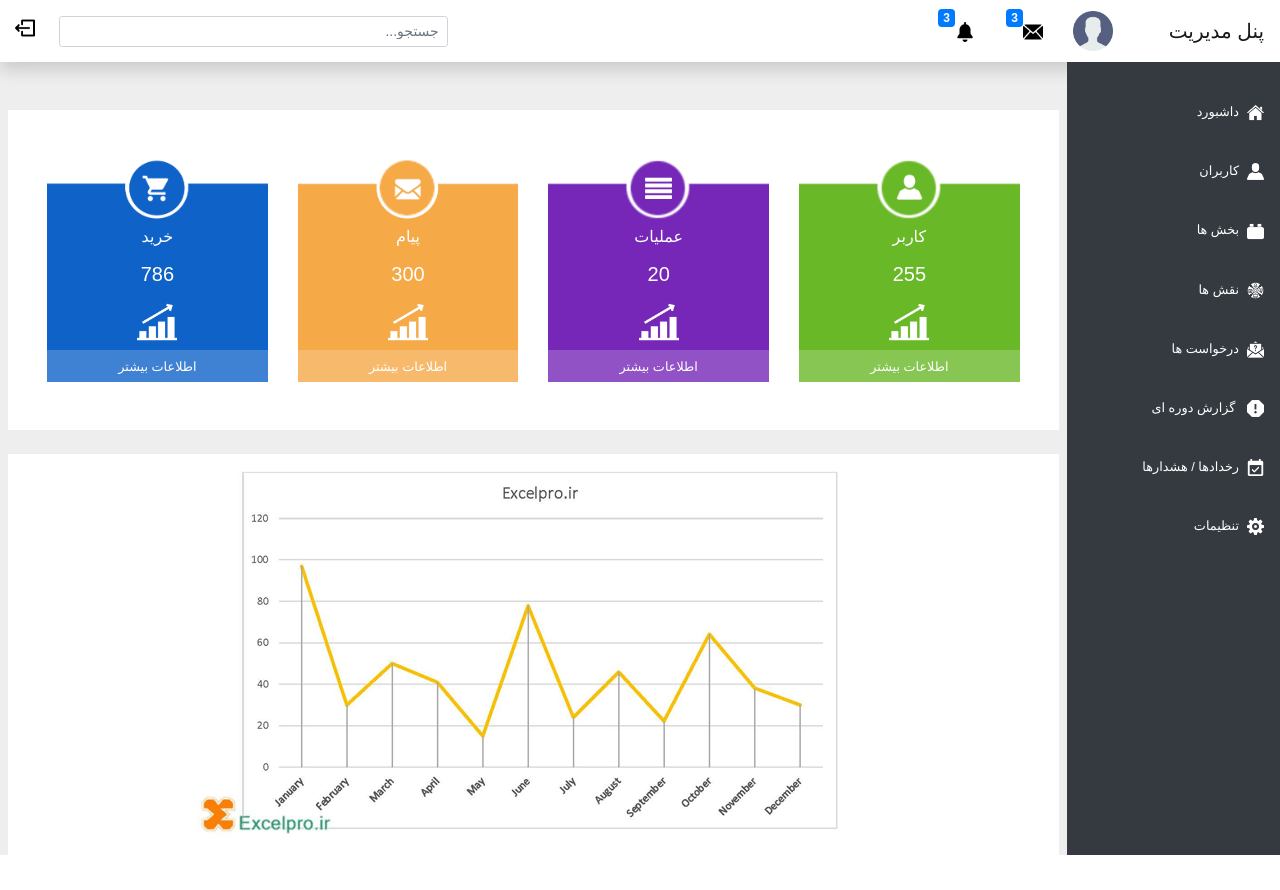
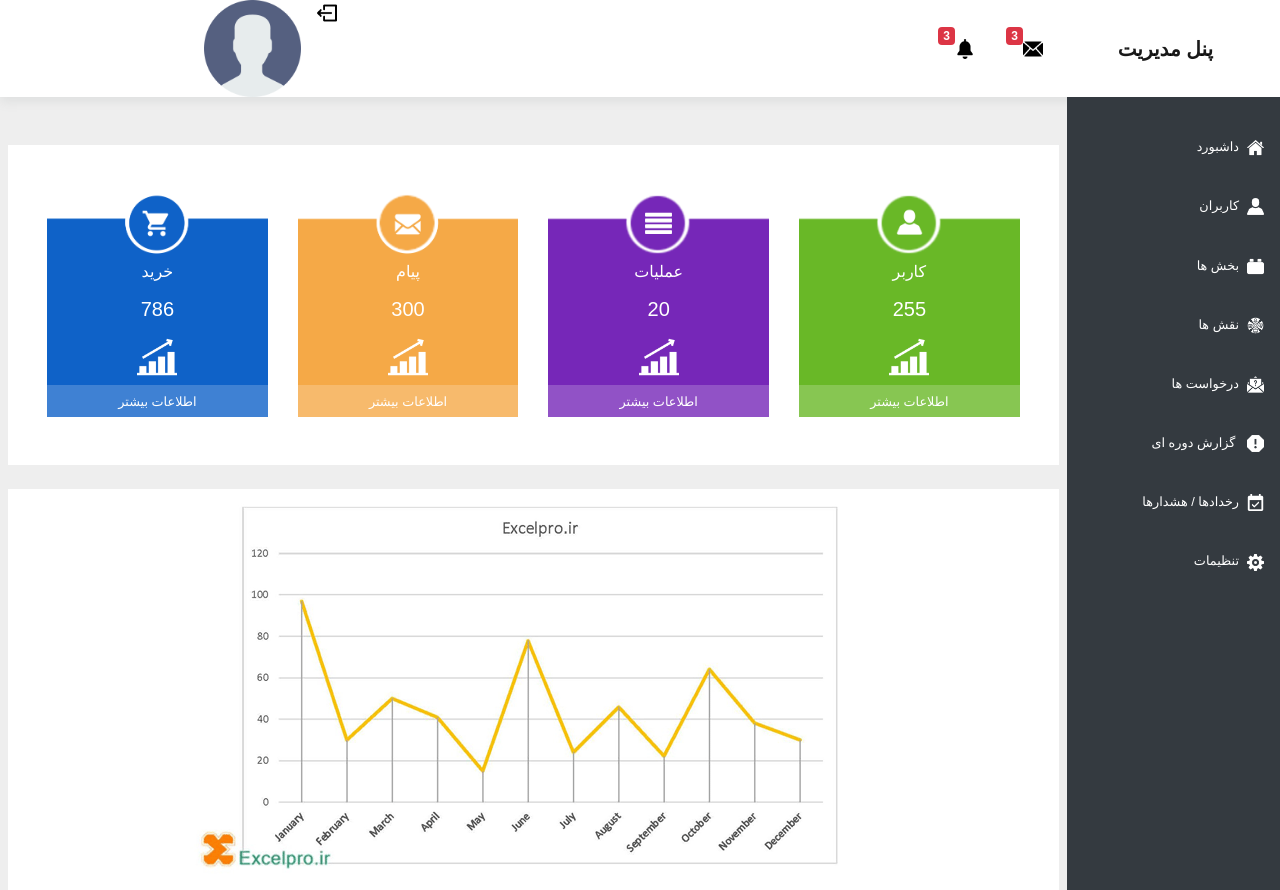
Before and after one commit to baharb68/ManagementPanel, a React (Create React App) app in the folder panel-app/: page / in a window 1280 px wide. Before the commit the page ends 855 px from the top, so only its background shows below. Built offline with nearby package versions, Linux system fonts and the light colour scheme; a web font is replaced by a local one.

Commit message:
modifying navbar:adding  prop for panel logo

```diff
--- a/panel-app/src/App.js
+++ b/panel-app/src/App.js
@@ -11,7 +11,7 @@ import Main from '../src/components/Main/Main'
 function App() {
   return (
     <div className="App">
-        <Navbar />
+        <Navbar logo="پنل مدیریت" />
         <Main />
     </div>
   );
--- a/panel-app/src/components/Navbar/Navbar.css
+++ b/panel-app/src/components/Navbar/Navbar.css
@@ -1,3 +1,6 @@
+.b-shadow{
+    box-shadow:0px 5px 10px #dfe0e0;
+}
 .navbar-brand{
     background-color: #ffffff;
 }
--- a/panel-app/src/components/Navbar/Navbar.jsx
+++ b/panel-app/src/components/Navbar/Navbar.jsx
@@ -5,64 +5,32 @@ import user from '../img/user.png'
 import mail from '../img/mail-black-envelope-symbol.png'
 import logout from '../img/logout.png'
 export default class Navbar extends Component {
+    constructor(props){
+        super(props);
+    }
     render() {
         return (
             <div>
-                 <nav className="navbar navbar-expand-lg d-flex flex-wrap navbar-light bg-white p-0 shadow">
-                     <div className="part1 col-12 col-md-2 d-flex flex-row w-100 justify-content-between align-items-center p-0">
-                        <a className="navbar-brand m-0 p-3 ml-4" href="#">پنل مدیریت</a>
-                        <div className="w-25 ">
-                            <img src={user} alt="" className="w-75"/>
-                        </div>
+                 <nav className="navbar navbar-expand-lg d-flex flex-wrap navbar-light bg-white p-0 b-shadow">
+                     <div className="part1 col-12 col-md-2 w-100 align-items-center">
+                        <a className="navbar-brand font-weight-bold" href="#">{this.props.logo}</a>
                     </div>
                     <div className="part2 col-12 col-md-5 d-flex justify-content-start pr-4 pt-4 pt-md-0">
                         <div className="position-relative ml-4">
                             <img src={mail} alt=""/>
-                            <span className="badge badge-primary position-absolute">3</span>
+                            <span className="badge badge-danger position-absolute">3</span>
                         </div>
                         <div className="position-relative mr-4">
                             <img src={bell} alt=""/>
-                            <span className="badge badge-primary position-absolute">3</span>
+                            <span className="badge badge-danger position-absolute">3</span>
                         </div>
                     </div>
                     <div className="part3 col-12 col-md-5 d-flex justify-content-center align-items-start pr-0 pt-2 pt-md-0">
-                        <div className="w-75 mr-md-auto">
-                            <form className="w-100 ">
-                                    <input type="text" className="form-control form-control-sm w-100" placeholder="جستجو..."/>
-                            </form>
-                        </div>
                         <div className="pr-4">
                             <img src={logout} alt=""/>
                         </div>
-                    </div>
-                    <div className="col-12 py-2 py-md-0 d-flex justify-content-start">
-                        <button className="navbar-toggler" type="button" data-toggle="collapse" data-target="#navbarSupportedContent" aria-controls="navbarSupportedContent" aria-expanded="false" aria-label="Toggle navigation">
-                            <span className="navbar-toggler-icon"></span>
-                        </button>
-
-                        <div className="collapse navbar-collapse" id="navbarSupportedContent">
-                            {/* <ul className="navbar-nav mr-auto">
-                            <li className="nav-item active">
-                                <a className="nav-link" href="#">Home <span className="sr-only">(current)</span></a>
-                            </li>
-                            <li className="nav-item">
-                                <a className="nav-link" href="#">Link</a>
-                            </li>
-                            <li className="nav-item dropdown">
-                                <a className="nav-link dropdown-toggle" href="#" id="navbarDropdown" role="button" data-toggle="dropdown" aria-haspopup="true" aria-expanded="false">
-                                Dropdown
-                                </a>
-                                <div className="dropdown-menu" aria-labelledby="navbarDropdown">
-                                <a className="dropdown-item" href="#">Action</a>
-                                <a className="dropdown-item" href="#">Another action</a>
-                                <div className="dropdown-divider"></div>
-                                <a className="dropdown-item" href="#">Something else here</a>
-                                </div>
-                            </li>
-                            <li className="nav-item">
-                                <a className="nav-link disabled" href="#" tabindex="-1" aria-disabled="true">Disabled</a>
-                            </li>
-                            </ul> */}
+                        <div className="w-25 ">
+                            <img src={user} alt="" className="w-75"/>
                         </div>
                     </div>
                 </nav>
```
